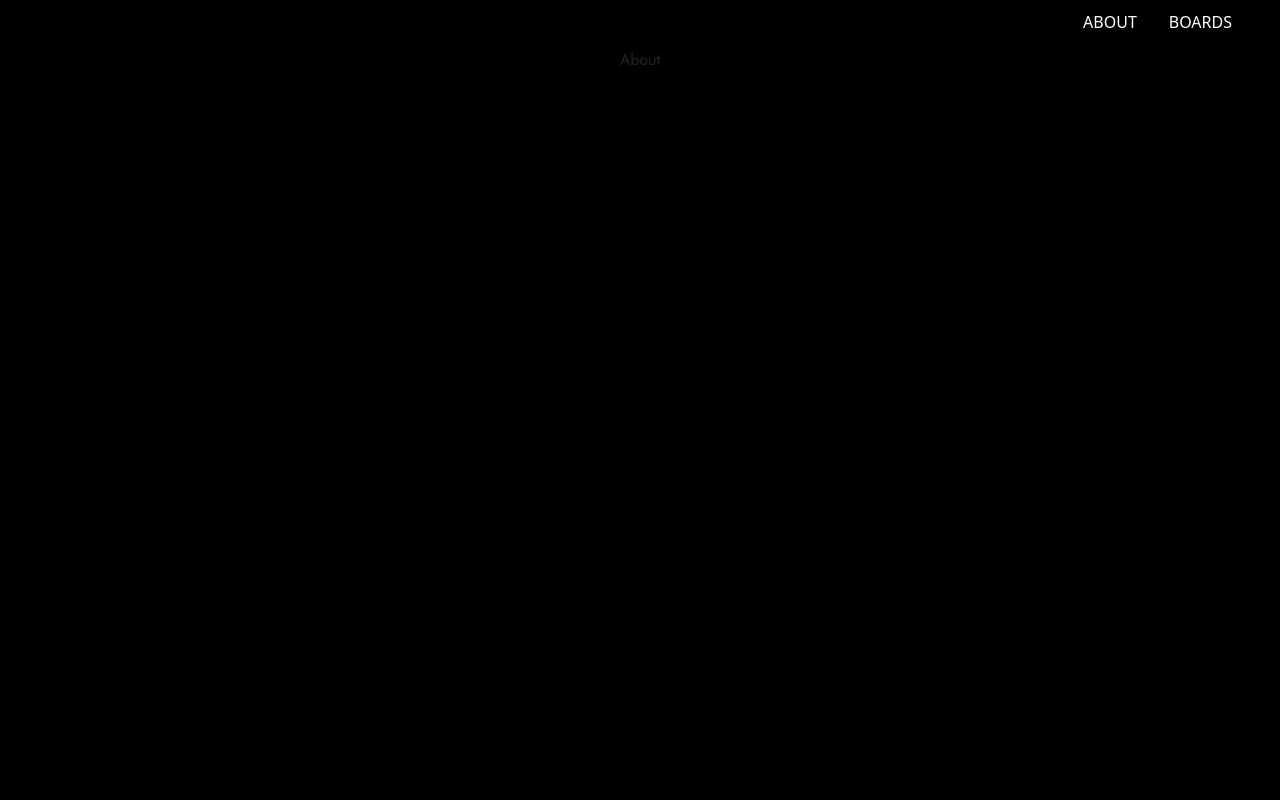
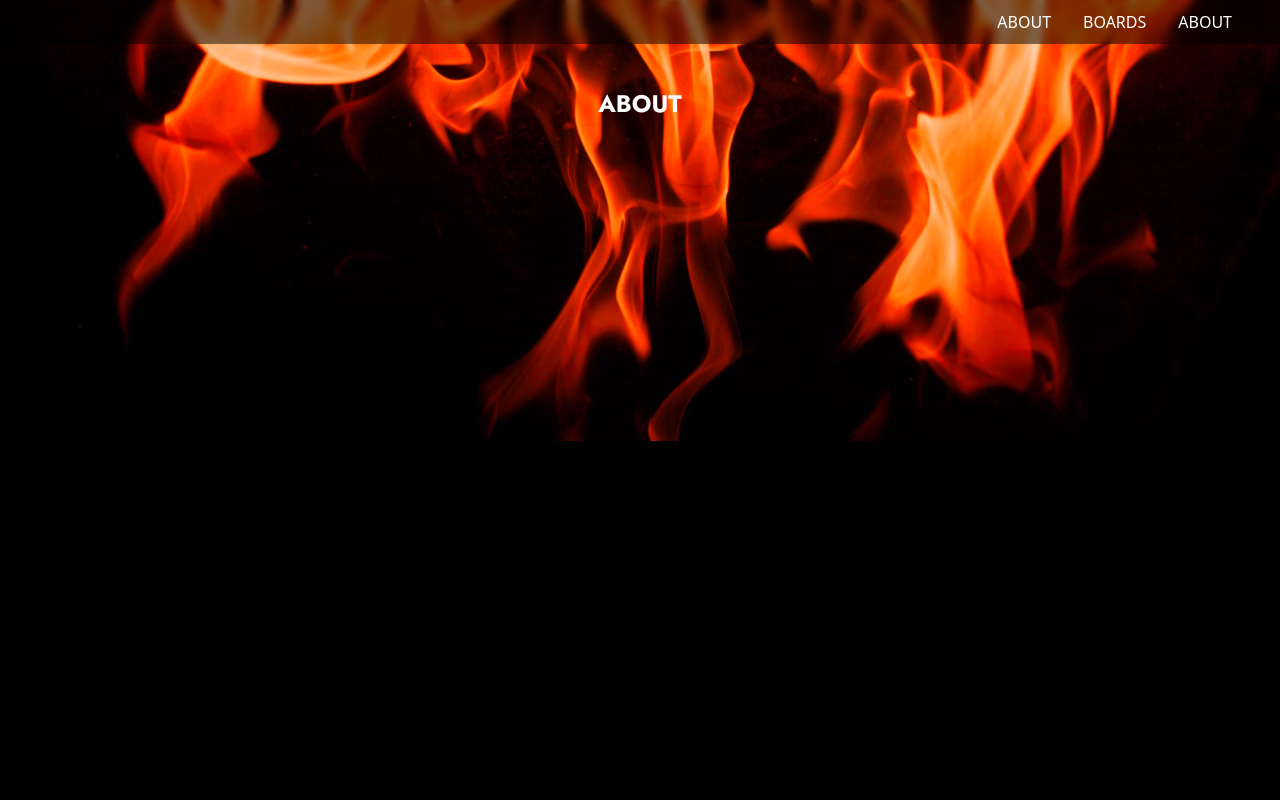
Before and after one commit to acm-ucr/aag-website, a Next.js app: page /about in a window 1280 px wide. Shown: the top 800 px of the page. Built offline with nearby package versions, Linux system fonts and the light colour scheme.

Commit message:
added about page and section to nav bar

```diff
--- a/src/app/about/page.js
+++ b/src/app/about/page.js
@@ -1,5 +1,20 @@
+import React from "react";
+import PageTitle from "@/components/PageTitle";
+import Image from "next/image";
+import fire from "public/fire.png";
+
 const About = () => {
-  return <div>About</div>;
+  return (
+    <>
+      <title>AAG | Board</title>
+      <Image
+        src={fire}
+        alt="Background"
+        className=" -translate-y-[7%] object-contain rotate-180 absolute top-0"
+      />
+      <PageTitle title="ABOUT" />
+    </>
+  );
 };
 
 export default About;
--- a/src/components/NavBar.jsx
+++ b/src/components/NavBar.jsx
@@ -49,6 +49,18 @@ const NavBar = () => {
           >
             BOARDS
           </Nav.Link>
+          <Nav.Link
+            as={Link}
+            href="/about"
+            onClick={() => {
+              setSelected("/about");
+            }}
+            className={`${textFormat} ${
+              selected === "/about" ? "underline" : "no-underline"
+            }`}
+          >
+            ABOUT
+          </Nav.Link>
         </Nav>
       </Navbar.Collapse>
     </Navbar>
```
